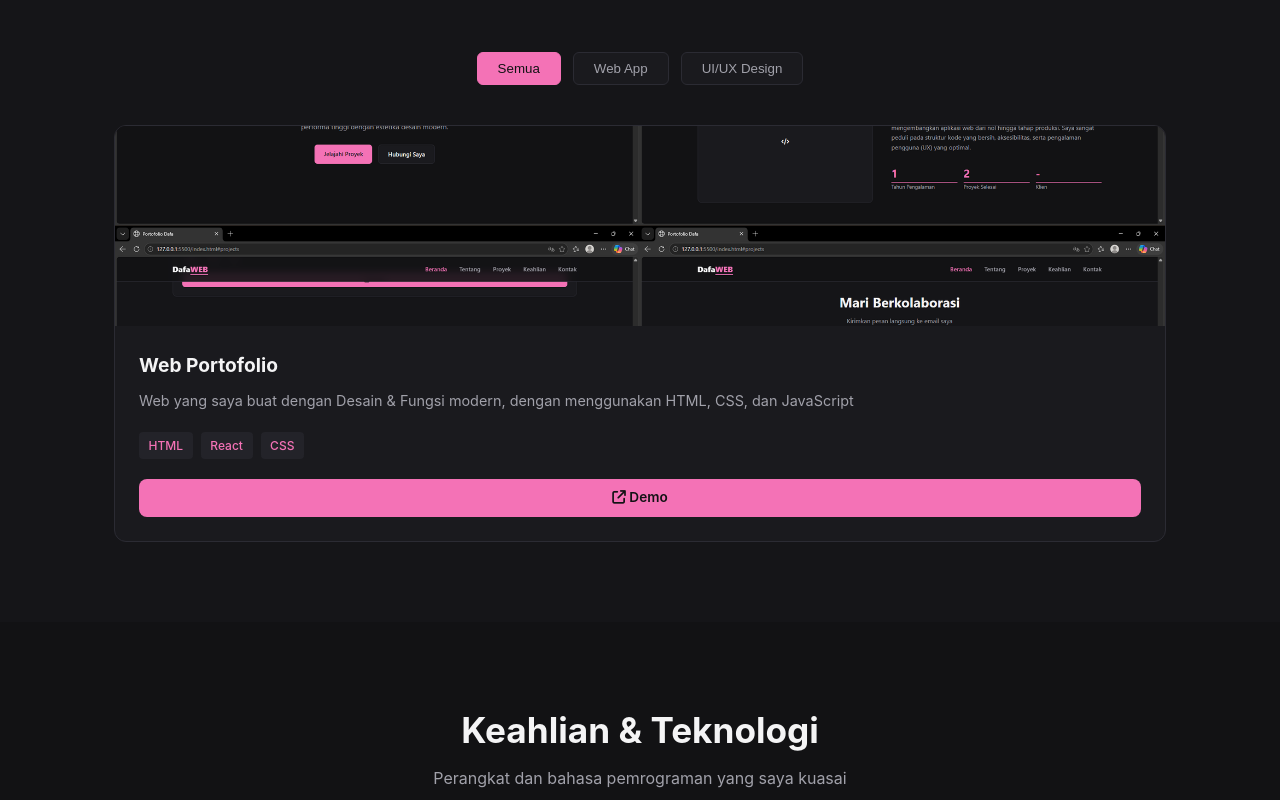
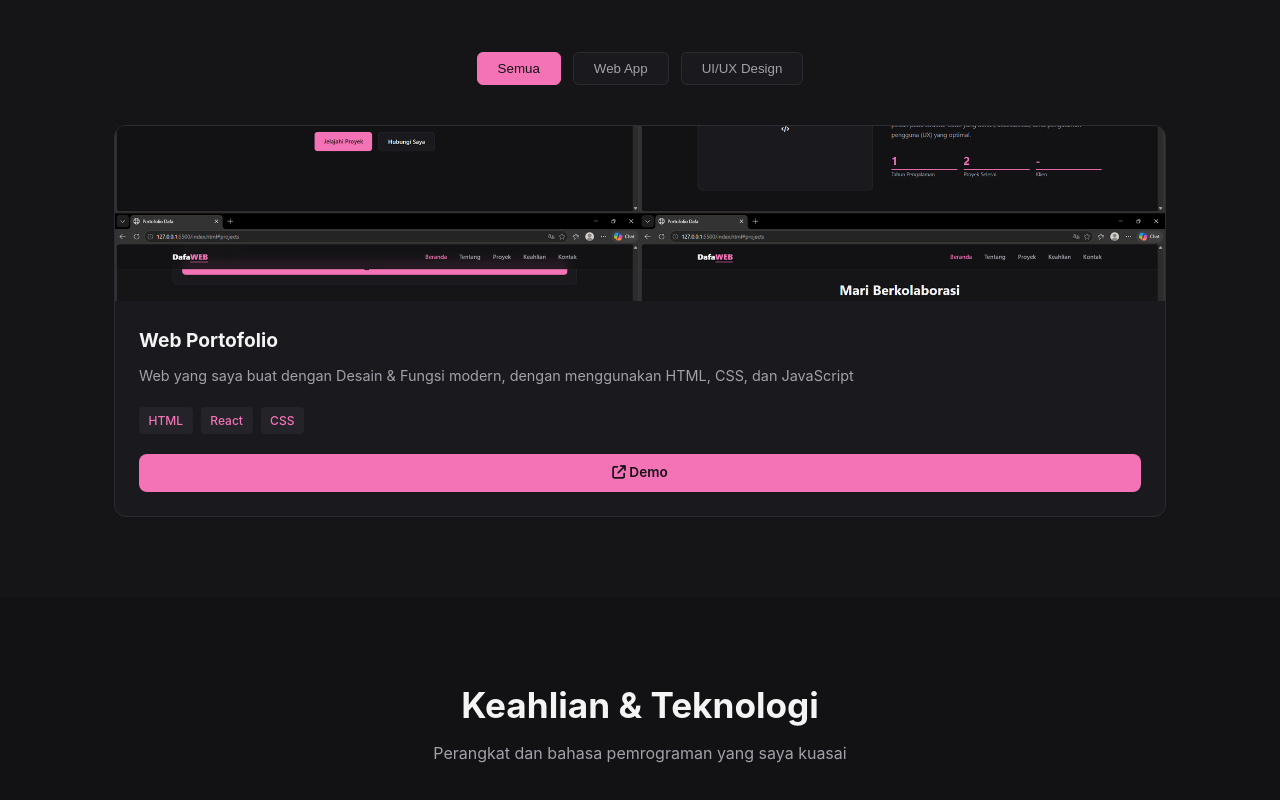
Before and after one commit to dapamabar48-lab/portofolio-dapa, a plain HTML site: page index.html in a window 1280 px wide. Shown: the part 1600-2400 px from the top of the page. Drawn offline with Linux system fonts and the light colour scheme.

Commit message:
update ke5

```diff
--- a/index.html
+++ b/index.html
@@ -102,7 +102,7 @@
 
             <div class="projects-grid">
                 <div class="project-card" data-category="web">
-                    <div class="project-img-box web-bg" style="height:200px; overflow:hidden;">
+                    <div class="project-img-box web-bg" style="height:175px; overflow:hidden;">
                        <img src="PORTOFOLIO.png"  alt="portofolio" style="width:100%; object-fit:cover; display:block">
                     </div>
                     <div class="project-body">
```
